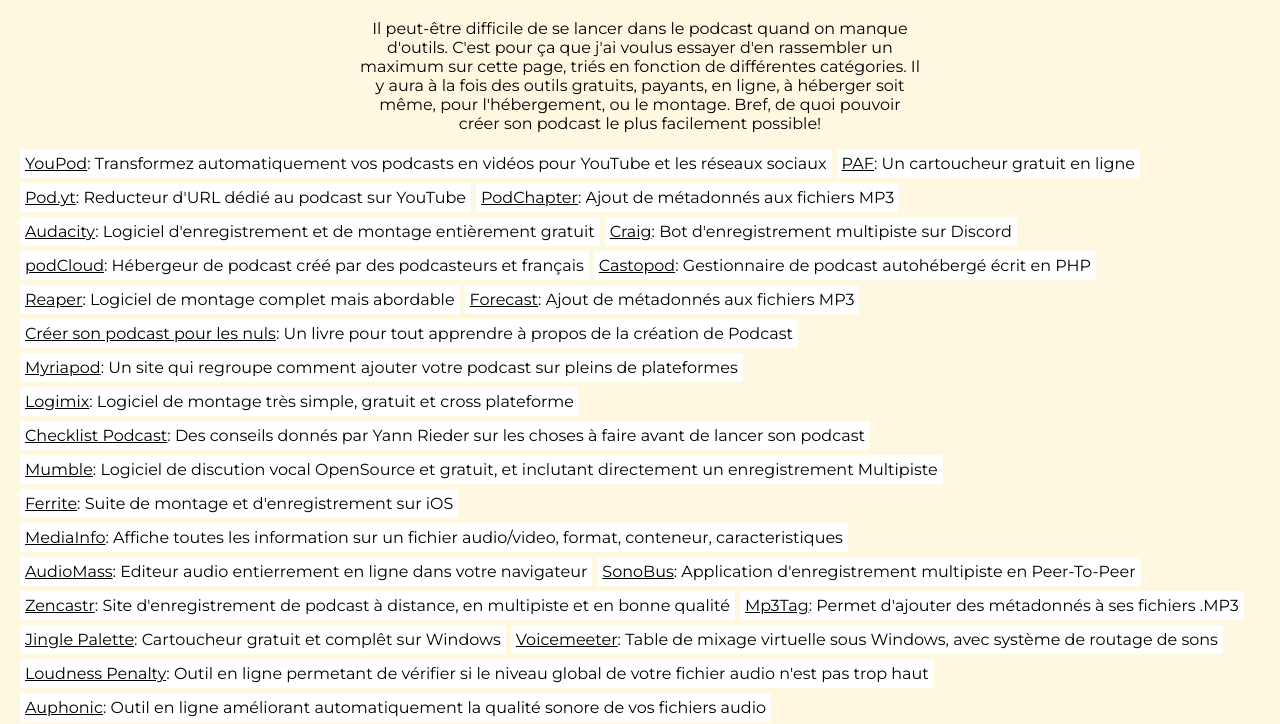
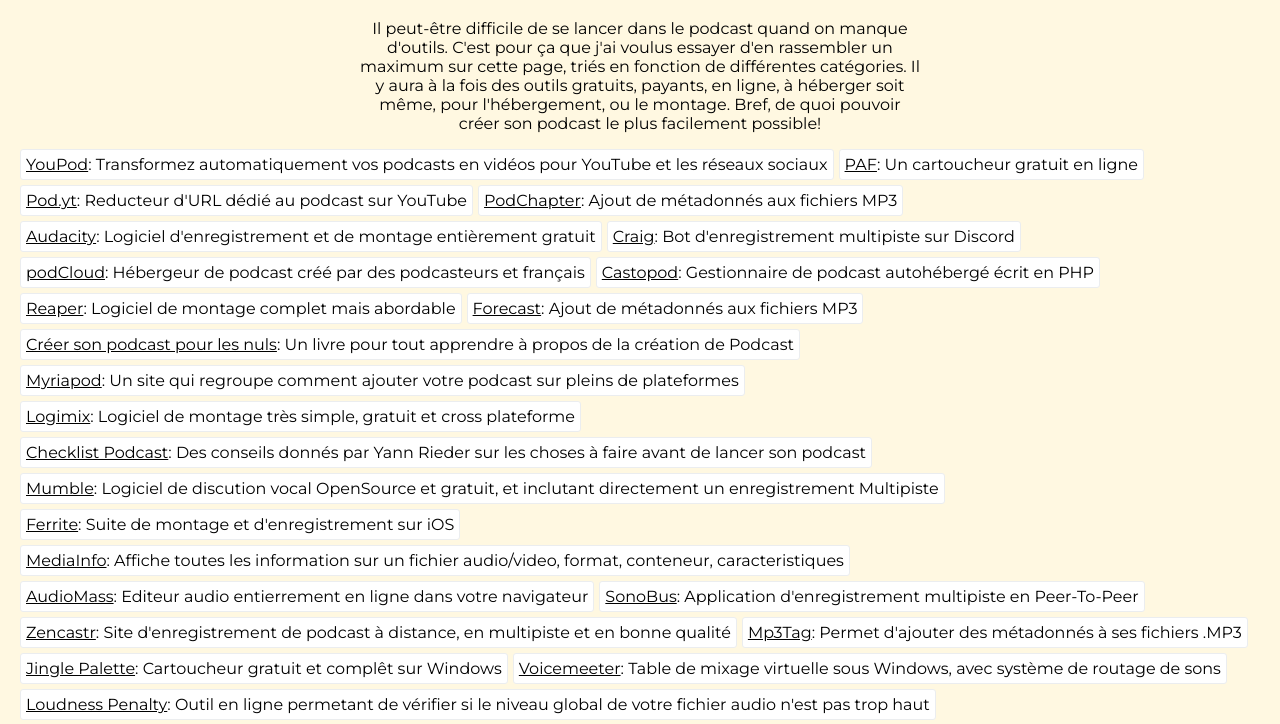
Before and after one commit to Bigaston/balado.tools, an Eleventy site: page src/index.njk in a window 1280 px wide. Shown: the part 83-807 px from the top of the page. Built offline with nearby package versions, Linux system fonts and the light colour scheme; Eleventy itself is replaced by a stand-in of ours; files that its build step writes are made by us from their sources.

Commit message:
Amélioration du CSS

```diff
--- a/src/public/style.css
+++ b/src/public/style.css
@@ -42,8 +42,9 @@ a {
 
 .tool {
   background-color: white;
+  border: 1px solid #ebedef;
   padding: 5px;
-  border-radius: 2px;
+  border-radius: 3px;
   margin: 0;
 }
 
```
